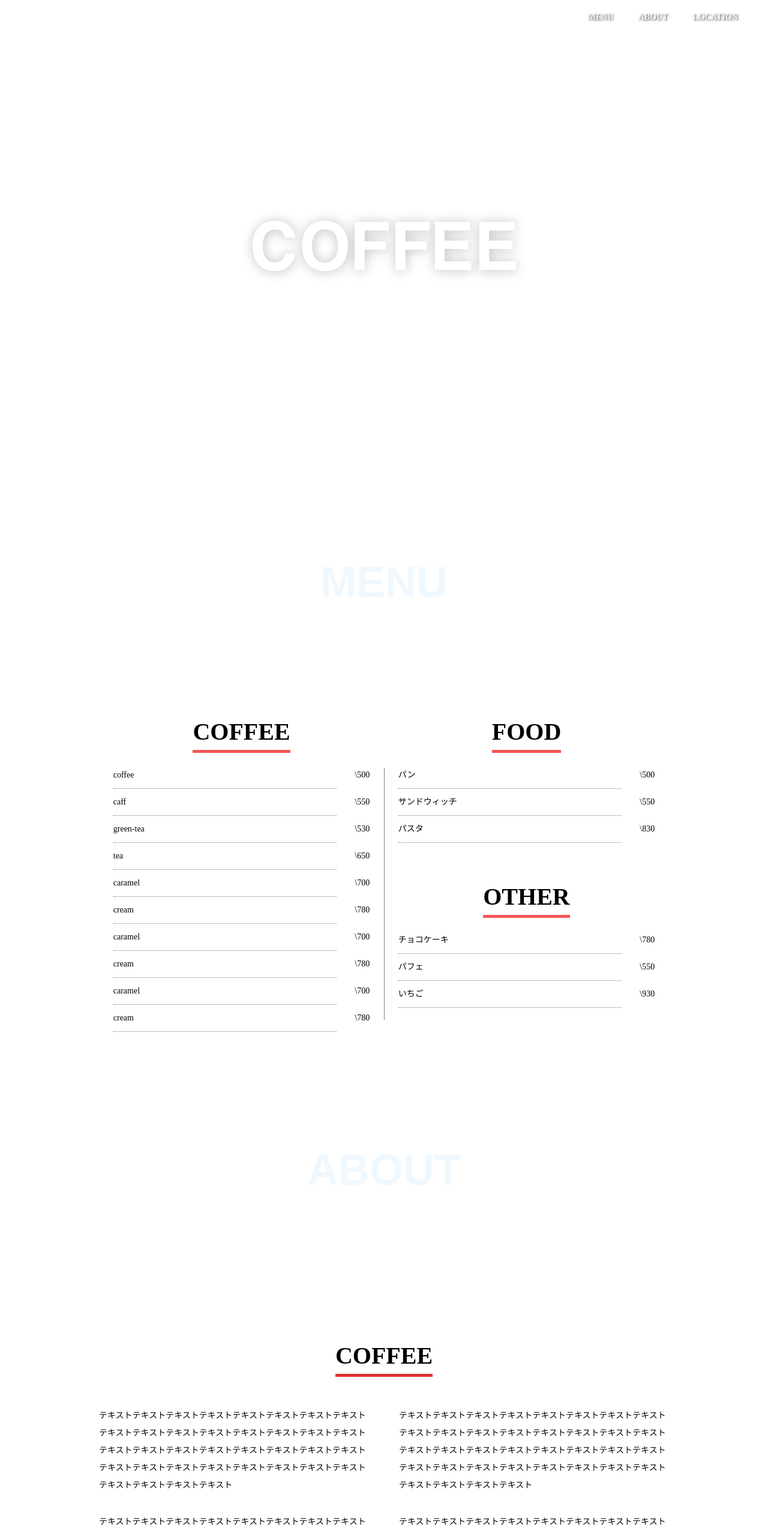
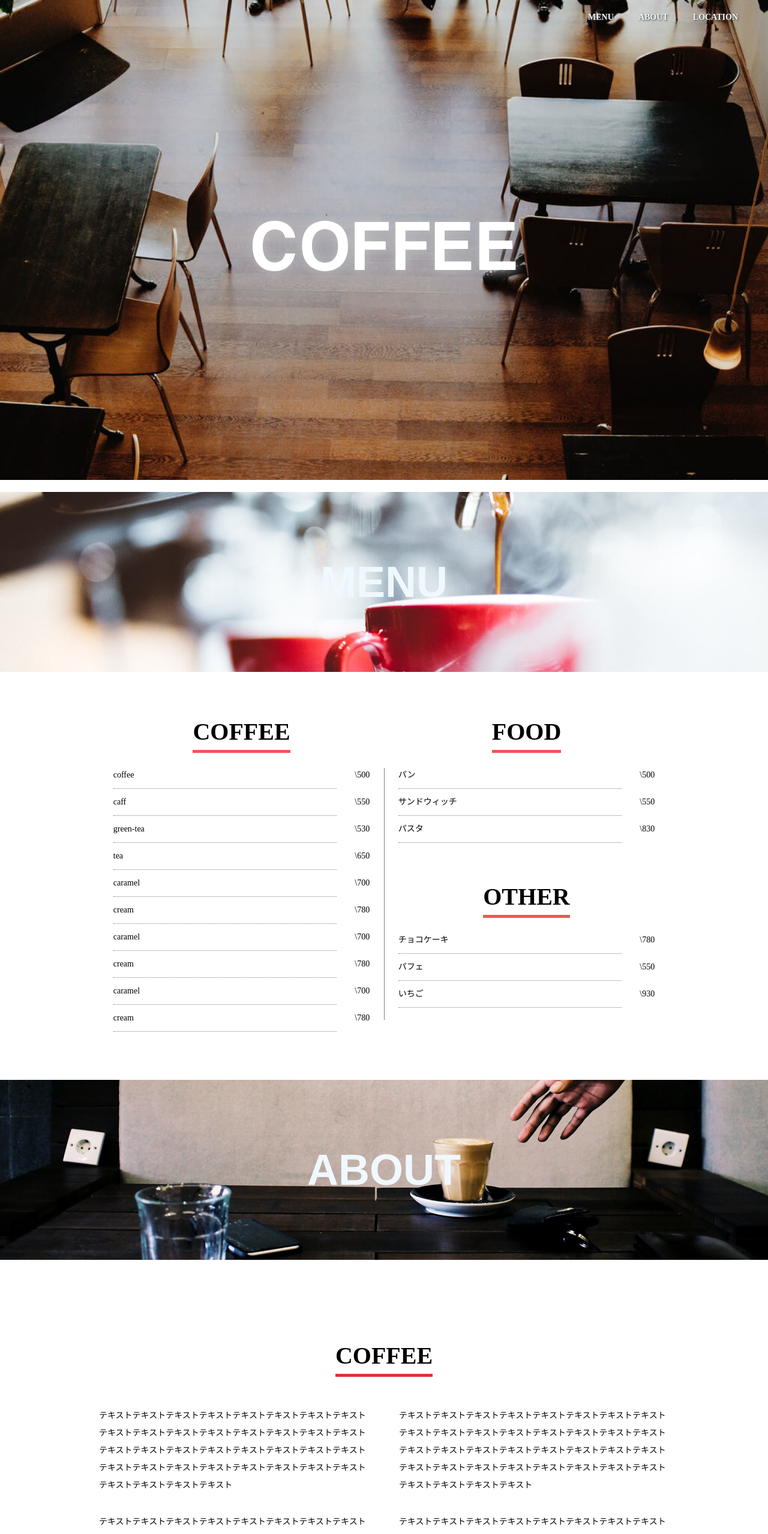
Before and after one commit to yuka08151005/coffee, a plain HTML site: page index.html in a window 1280 px wide. Shown: the top 2557 px of the page at 60% size. Drawn offline with Linux system fonts and the light colour scheme.

Commit message:
Update style.css

```diff
--- a/scss/style.css
+++ b/scss/style.css
@@ -101,7 +101,7 @@ input, select {
 .bg-img {
   width: 100%;
   height: 100vh;
-  background-image: url(img/main.jpg);
+  background-image: url(../img/main.jpg);
   background-repeat: no-repeat;
   background-size: cover;
   background-position: center top;
@@ -140,7 +140,7 @@ input, select {
 
 .menu-img {
   position: relative;
-  background-image: url(img/menu.jpg);
+  background-image: url(../img/menu.jpg);
   width: 100%;
   height: 100px;
   background-attachment: fixed;
@@ -249,7 +249,7 @@ dl dd {
 
 .about-img {
   position: relative;
-  background-image: url(img/about.jpg);
+  background-image: url(../img/about.jpg);
   width: 100%;
   height: 100px;
   background-attachment: fixed;
@@ -366,7 +366,7 @@ span::after {
 
 .location-img {
   position: relative;
-  background-image: url(img/location.jpg);
+  background-image: url(../img/location.jpg);
   width: 100%;
   height: 100px;
   background-attachment: fixed;
```
